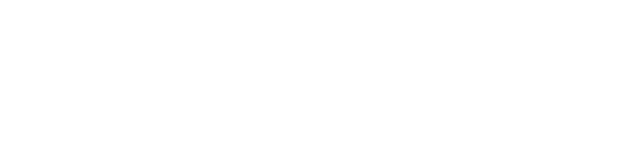
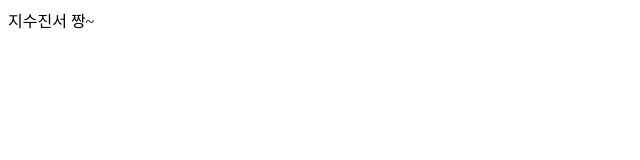
Before and after one commit to jisoo-jinseo/photo, a plain HTML site: page index.html in a window 1280 px wide. Shown: the whole page, without its empty margins (0-640 px from the left). Drawn offline with Linux system fonts and the light colour scheme.

Commit message:
Update index.html

```diff
--- a/index.html
+++ b/index.html
@@ -5,5 +5,6 @@
 		<meta charset="utf-8">
 	</head>
 	<body>
+	지수진서 짱~
 	</body>
 </html>
```
